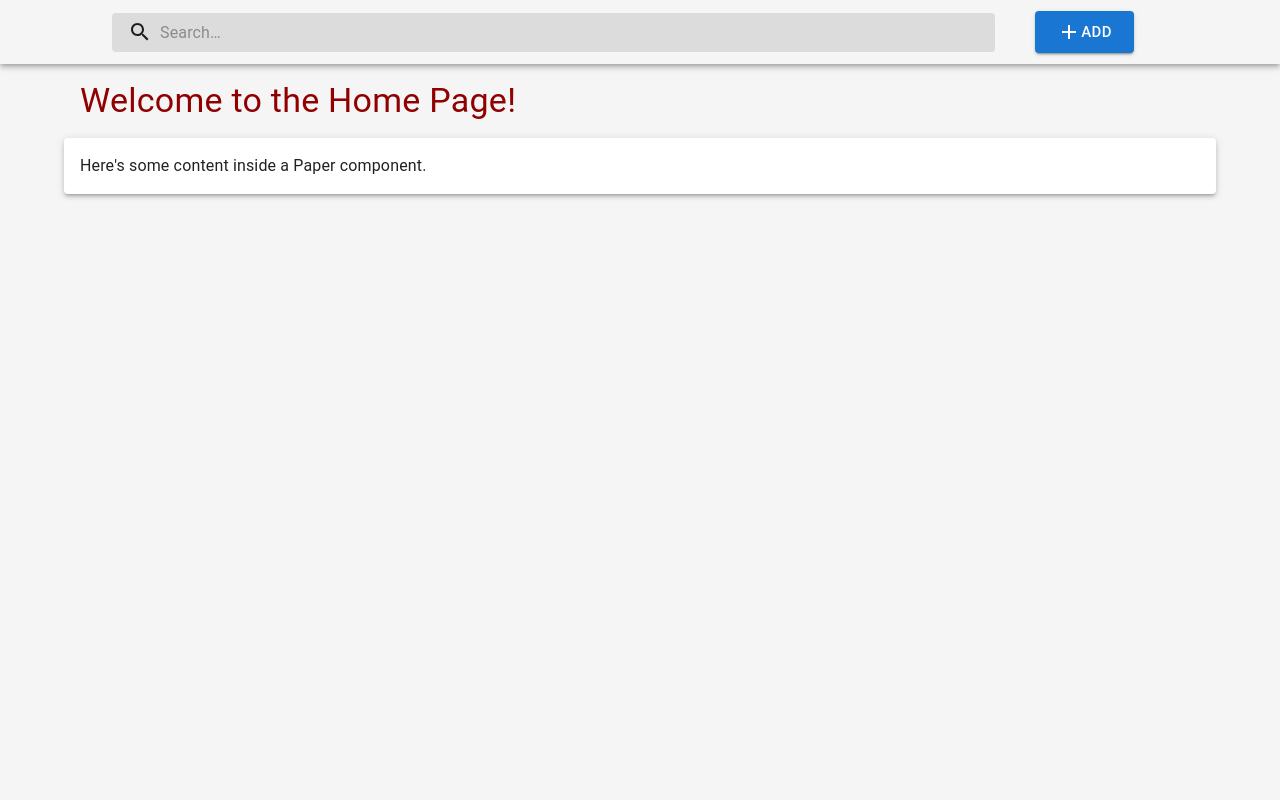
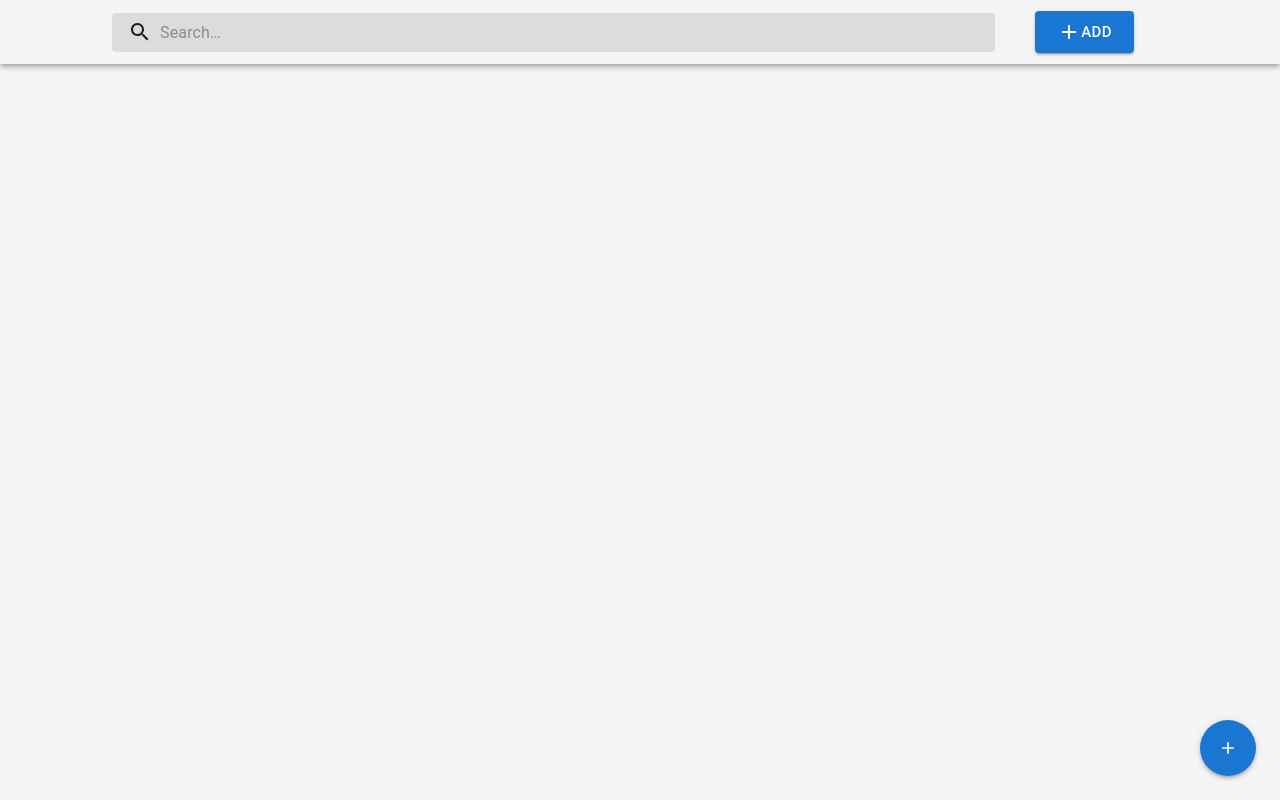
Before and after one commit to alexbalak21/notes-project, a React (Vite) app: page / in a window 1280 px wide. Built offline with nearby package versions, Linux system fonts and the light colour scheme.

Commit message:
AddNote Component Created

```diff
--- /dev/null
+++ b/src/components/AddNote.jsx
@@ -0,0 +1,102 @@
+import React, { useState } from 'react';
+import { Box, Button, Dialog, DialogTitle, DialogContent, DialogActions, TextField, IconButton } from '@mui/material';
+import { Add as AddIcon, Close as CloseIcon } from '@mui/icons-material';
+
+const AddNote = ({ onAddNote }) => {
+  const [open, setOpen] = useState(false);
+  const [title, setTitle] = useState('');
+  const [content, setContent] = useState('');
+
+  const handleOpen = () => setOpen(true);
+  const handleClose = () => setOpen(false);
+
+  const handleSubmit = (e) => {
+    e.preventDefault();
+    if (title.trim() && content.trim()) {
+      onAddNote({
+        title,
+        content,
+        createdAt: new Date().toISOString(),
+      });
+      setTitle('');
+      setContent('');
+      handleClose();
+    }
+  };
+
+  return (
+    <Box>
+      <Button
+        variant="contained"
+        color="primary"
+        startIcon={<AddIcon />}
+        onClick={handleOpen}
+        sx={{
+          position: 'fixed',
+          bottom: 24,
+          right: 24,
+          borderRadius: '50%',
+          minWidth: '56px',
+          width: '56px',
+          height: '56px',
+          padding: 0,
+          boxShadow: 3,
+          '& .MuiButton-startIcon': {
+            margin: 0,
+          },
+        }}
+      >
+        <span style={{ display: 'none' }}>Add Note</span>
+      </Button>
+
+      <Dialog open={open} onClose={handleClose} fullWidth maxWidth="sm">
+        <DialogTitle>
+          <Box display="flex" justifyContent="space-between" alignItems="center">
+            Add New Note
+            <IconButton onClick={handleClose} size="small">
+              <CloseIcon />
+            </IconButton>
+          </Box>
+        </DialogTitle>
+        <form onSubmit={handleSubmit}>
+          <DialogContent>
+            <TextField
+              autoFocus
+              margin="dense"
+              label="Title"
+              type="text"
+              fullWidth
+              variant="outlined"
+              value={title}
+              onChange={(e) => setTitle(e.target.value)}
+              sx={{ mb: 2 }}
+            />
+            <TextField
+              margin="dense"
+              label="Take a note..."
+              type="text"
+              fullWidth
+              multiline
+              rows={4}
+              variant="outlined"
+              value={content}
+              onChange={(e) => setContent(e.target.value)}
+            />
+          </DialogContent>
+          <DialogActions sx={{ px: 3, pb: 3 }}>
+            <Button
+              type="submit"
+              variant="contained"
+              color="primary"
+              disabled={!title.trim() || !content.trim()}
+            >
+              Add Note
+            </Button>
+          </DialogActions>
+        </form>
+      </Dialog>
+    </Box>
+  );
+};
+
+export default AddNote;
--- a/src/pages/Home.jsx
+++ b/src/pages/Home.jsx
@@ -1,21 +1,49 @@
-import React from "react"
-import {Box, Container, Paper, Typography} from "@mui/material"
-import TopBar from "../components/TopBar"
+import React, { useState } from 'react';
+import { Box, Container, Grid, Paper, Typography } from '@mui/material';
+import TopBar from '../components/TopBar';
+import AddNote from '../components/AddNote';
 
-const Home = () => (
-  <Box sx={{bgcolor: "bg", minHeight: "100vh"}}>
+const Home = () => {
+  const [notes, setNotes] = useState([]);
+
+  const handleAddNote = (newNote) => {
+    setNotes([...notes, { ...newNote, id: Date.now() }]);
+  };
+
+  return (
+    <Box sx={{ bgcolor: 'bg', minHeight: '100vh', pb: 8 }}>
       <TopBar />
-    <Container>
-      <Typography variant="h4" color="foreground.main" sx={{padding: 2}}>
-        Welcome to the Home Page!
+      <Container maxWidth="lg" sx={{ mt: 4 }}>
+        <Grid container spacing={3}>
+          {notes.map((note) => (
+            <Grid item key={note.id} xs={12} sm={6} md={4}>
+              <Paper
+                elevation={2}
+                sx={{
+                  p: 2,
+                  height: '100%',
+                  display: 'flex',
+                  flexDirection: 'column',
+                  minHeight: '200px',
+                }}
+              >
+                <Typography variant="h6" component="h2" gutterBottom>
+                  {note.title}
                 </Typography>
-      <Paper elevation={3} sx={{padding: 2}}>
-        <Typography variant="body1" color="text.primary">
-          Here's some content inside a Paper component.
+                <Typography variant="body1" sx={{ flexGrow: 1, whiteSpace: 'pre-line' }}>
+                  {note.content}
+                </Typography>
+                <Typography variant="caption" color="text.secondary" sx={{ mt: 1, alignSelf: 'flex-end' }}>
+                  {new Date(note.createdAt).toLocaleDateString()}
                 </Typography>
               </Paper>
+            </Grid>
+          ))}
+        </Grid>
       </Container>
+      <AddNote onAddNote={handleAddNote} />
     </Box>
-)
+  );
+};
 
-export default Home
+export default Home;
```
Lines whose indentation alone changed are shown as unchanged.
